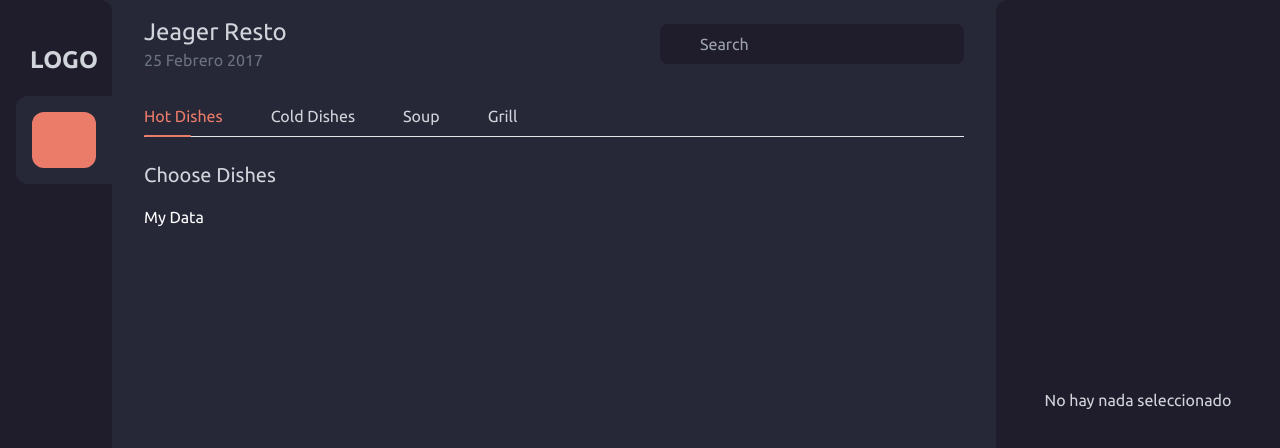
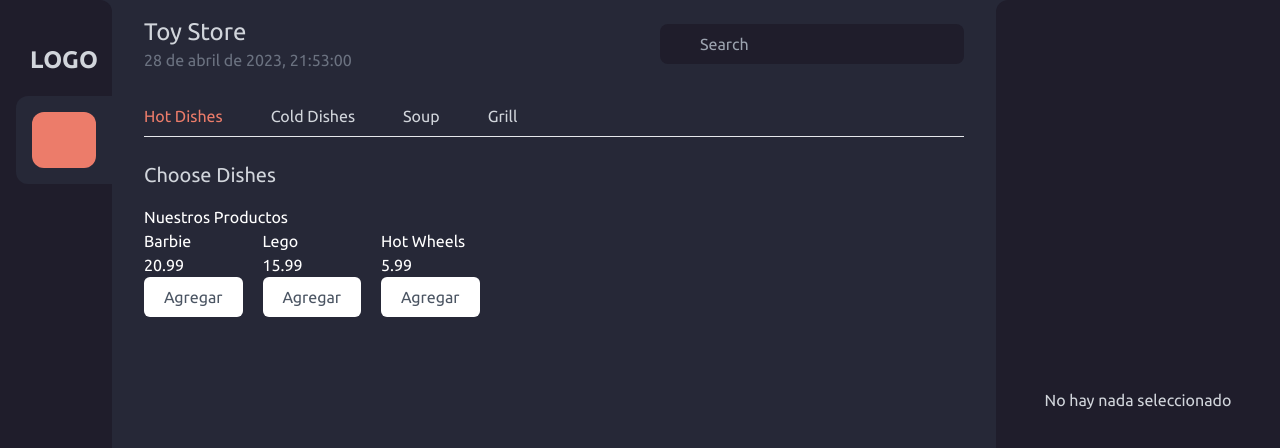
Before and after one commit to MiguelGuevara25/toyStore, a React (Vite) app: page / in a window 1280 px wide. Shown: the top 448 px of the page. Built offline with nearby package versions, Linux system fonts and the light colour scheme; some icons are missing.

Commit message:
feat: :sparkles: main adding clock in project

```diff
--- a/src/components/Main.jsx
+++ b/src/components/Main.jsx
@@ -1,3 +1,4 @@
+import Products from "./Products";
 import SearchFood from "./SearchFood";
 import ShoppingCart from "./ShoppingCart";
 
@@ -13,10 +14,7 @@
 
             {/* Tabs */}
             <nav className="text-gray-300 flex items-center justify-between md:justify-start md:gap-8 border-b mb-6">
-              <a
-                href="#"
-                className="relative py-2 pr-4 before:w-1/2 before:h-[2px] before:absolute before:bg-[#ec7c6a] before:left-0 before:rounded-full before:-bottom-[1px] text-[#ec7c6a]"
-              >
+              <a href="#" className="relative py-2 pr-4 text-[#ec7c6a]">
                 Hot Dishes
               </a>
               <a href="#" className="py-2 pr-4">
@@ -36,9 +34,7 @@
             </div>
           </header>
 
-          <div className="text-white">
-            <h1>My Data</h1>
-          </div>
+          <Products />
         </div>
 
         <ShoppingCart />
--- /dev/null
+++ b/src/components/Products.jsx
@@ -0,0 +1,22 @@
+import toys from "../data";
+
+const Products = () => {
+  return (
+    <div className="text-white">
+      <h1>Nuestros Productos</h1>
+      <div className="flex gap-5">
+        {toys.map((toy) => (
+          <div key={toy.id}>
+            <p>{toy.name}</p>
+            <p>{toy.price}</p>
+            <button className="bg-white rounded-md text-gray-600 px-5 py-2">
+              Agregar
+            </button>
+          </div>
+        ))}
+      </div>
+    </div>
+  );
+};
+
+export default Products;
--- a/src/components/SearchFood.jsx
+++ b/src/components/SearchFood.jsx
@@ -1,12 +1,32 @@
+import { useState, useEffect } from "react";
 import { RiSearch2Line } from "react-icons/all";
 
 const SearchFood = () => {
+  const [time, setTime] = useState(new Date());
+
+  useEffect(() => {
+    setInterval(() => {
+      setTime(new Date());
+    }, 1000);
+  }, []);
+
+  const options = {
+    day: "2-digit",
+    month: "long",
+    year: "numeric",
+    hour: "2-digit",
+    minute: "numeric",
+    second: "numeric",
+  };
+
+  const fecha = time.toLocaleString("es-ES", options);
+
   return (
     <div>
       <div className="flex flex-col md:flex-row md:justify-between md:items-center gap-4 mb-6">
         <div>
-          <h1 className="text-2xl text-gray-300">Jeager Resto</h1>
-          <p className="text-gray-500">25 Febrero 2017</p>
+          <h1 className="text-2xl text-gray-300">Toy Store</h1>
+          <p className="text-gray-500">{fecha}</p>
         </div>
 
         <form>
--- /dev/null
+++ b/src/data/index.js
@@ -0,0 +1,19 @@
+const toys = [
+  {
+    id: 1,
+    name: "Barbie",
+    price: 20.99,
+  },
+  {
+    id: 2,
+    name: "Lego",
+    price: 15.99,
+  },
+  {
+    id: 3,
+    name: "Hot Wheels",
+    price: 5.99,
+  },
+];
+
+export default toys;
```
